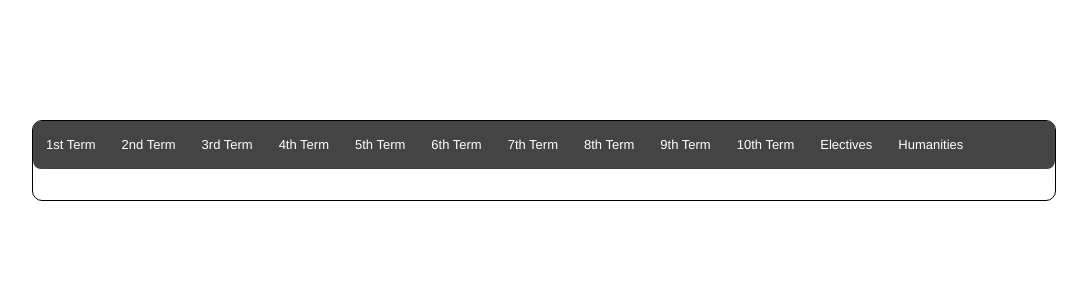
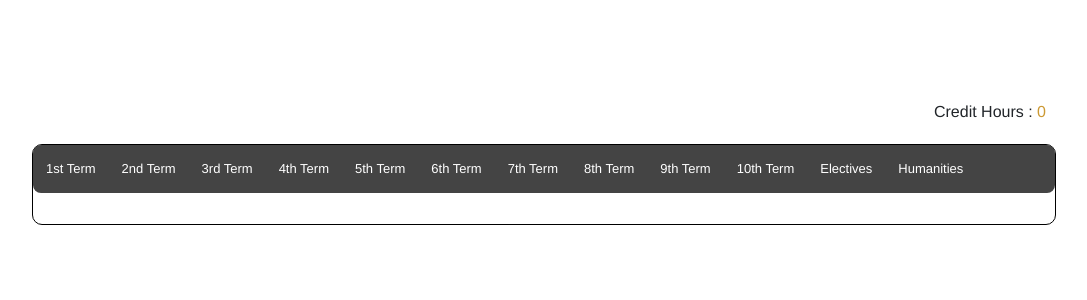
Before and after one commit to ahmedfawzy98/SSP-Scheduler-WebApp, a Django app: page / in a window 1280 px wide. Shown: the top 300 px of the page, without its empty margins (96-1183 px from the left). Run offline with Django 3.2, Linux system fonts and the light colour scheme; data comes from the database, SQL or seed files in the repository; some libraries are stand-ins or nearby versions.

Commit message:
credit hours limitation

```diff
--- a/scheduler/views.py
+++ b/scheduler/views.py
@@ -103,6 +103,8 @@ def index(request):
         allcourses = input.courses
         # "selection" indicates that the request is from courses selection page
         if request.POST.get("submit") == "selection":
+            if int(request.POST.get("hoursTaken")) < 12:
+                return render(request,"illegal.html")
             if len(courses) > 0:
                 clean_priority(courses)
                 courses.clear()
--- a/static/index.css
+++ b/static/index.css
@@ -4,7 +4,10 @@
     font-family: Helvetica, Sans-Serif;
     margin: 20px auto;
     position: relative;
-    top: 100px;
+    top: 80px;
+}
+
+#container-nb-form{
     border:1px solid #000000;
     border-radius: 10px;
 }
@@ -68,3 +71,7 @@ li a:hover {
     /*position: relative;*/
     /*z-index: 10;*/
 }
+
+#hours{
+    color: 	#CC9933;
+}
--- a/templates/illegal.html
+++ b/templates/illegal.html
@@ -9,7 +9,7 @@
 <body>
     <div class="container">
         <div align="center"  class="alert alert-danger">
-            <strong>Error!</strong> Please select the courses from <a href="/">here</a> first.
+            Insufficient credit hours taken. At least 12 credit hours is required <a href="/">here</a>.
         </div>
     </div>
 </body>
--- a/templates/index.html
+++ b/templates/index.html
@@ -16,6 +16,8 @@
 </head>
 <body>
     <div id="container-nb">
+        <p id="crHours" style="margin: 20px 10px;padding: 0;text-align: right;">Credit Hours : <span id="hours">0</span></p>
+        <div id="container-nb-form">
             <div id="menuBar">
                 <ul>
                     <li><a id="1st" data-term="1">1st Term</a></li>
@@ -36,10 +38,13 @@
 
             <form action="/schedule/" method="post" >
                 {% csrf_token %}
+                    <label for="hoursIn" style="display: none" style="display: none;"></label>
+                    <input type="number" name="hoursTaken" value="0" id="hoursIn" style="display: none" >
                 <div id="options" class="form-group">
                     <input type="button" id="selectAllBtn" class="btn btn-secondary" value="Select All">
                 </div   >
             </form>
+        </div>
     </div>
     <script>
         $("li>a").mousedown(function () {
@@ -50,7 +55,7 @@
 {#         {% for courses in all_courses %}#}
          {% for course in courses %}
              options.append("<div class=\"form-check\" data-term=\""+ "{{ course.term }}"+"\">\n" +
-                 "                <input name=\""+ "{{ course.name }}" +"\" class=\"form-check-input position-static\" type=\"checkbox\" id=\"" + "{{ course.name }}" + "\">\n" +
+                 "                <input data-crh=\""+ "{{ course.creditHours }}" +"\" name=\""+ "{{ course.name }}" +"\" class=\"form-check-input position-static\" type=\"checkbox\" id=\"" + "{{ course.name }}" + "\">\n" +
                  "                <label class=\"form-check-label\" for=\"" + "{{ course.name }}" + "\">" + "{{ course.name }}"+" ("+"{{ course.creditHours }}" +")"+ "</label>\n" +
                  "            </div>");
          {% endfor %}
@@ -76,7 +81,6 @@
                 $("#selectAllBtn").hide();
                 $("#continueBtn").hide();
             }
-            console.log(termNum)
         });
 
 
@@ -104,6 +108,18 @@
             $("#options").children("div:visible").children("input:not(:checked)").click();
         });
 
+        $("input:checkbox").change(function () {
+           if(this.checked){
+                $("#hours").html(parseInt($("#hours").html())+parseInt($(this).attr("data-crh")));
+
+           }
+           else{
+               $("#hours").html(parseInt($("#hours").html())-parseInt($(this).attr("data-crh")));
+           }
+           let hours = parseInt($("#hours").html());
+           $("#hoursIn").attr("value",$("#hours").html());
+        });
+
 
     </script>
 </body>
```
Lines whose indentation alone changed are shown as unchanged.
